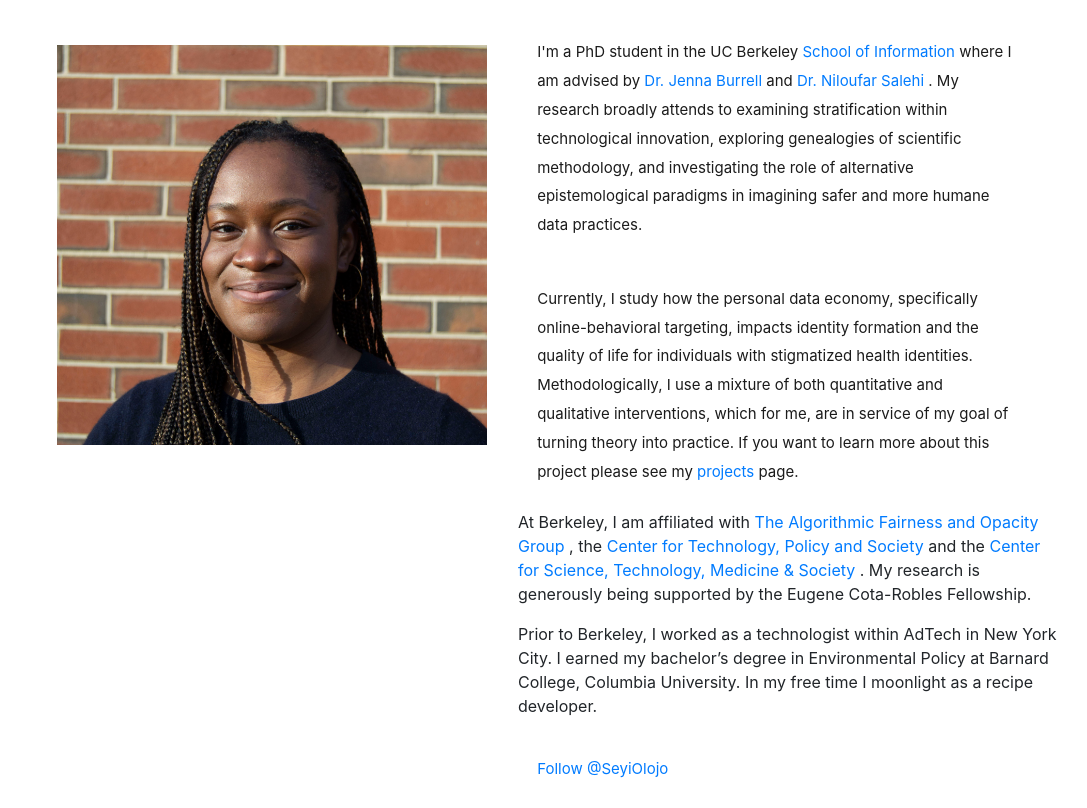
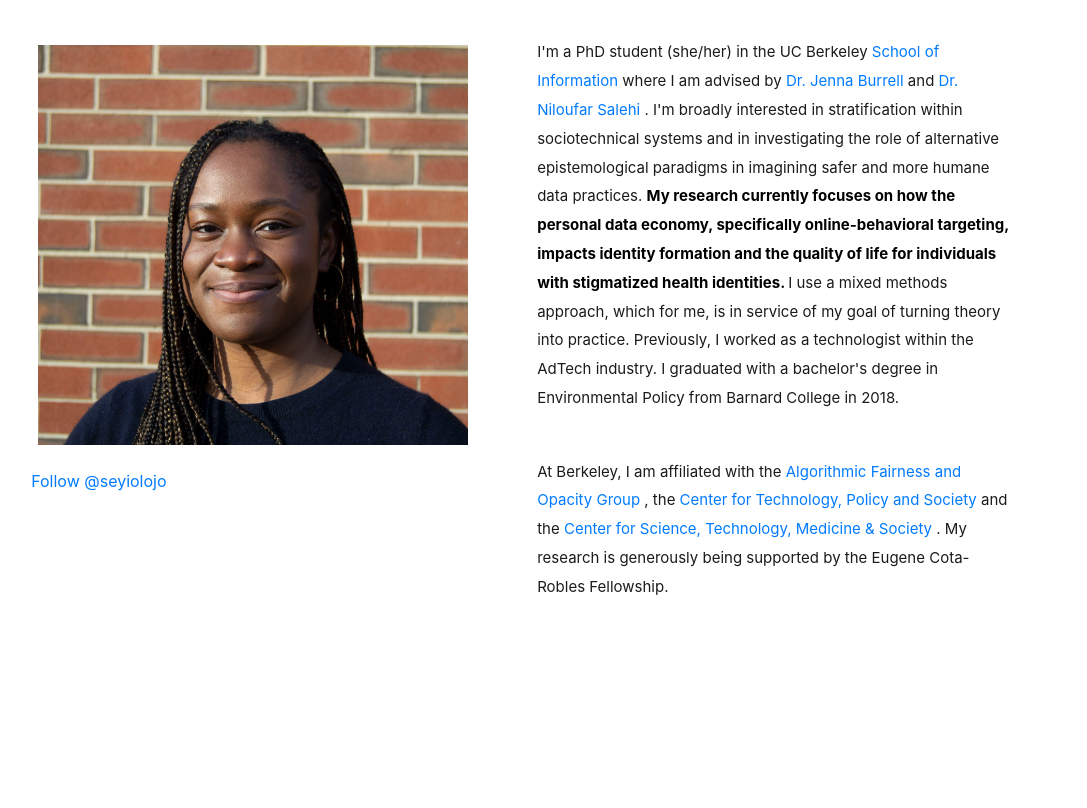
Before and after one commit to seolojo/Portfolio, a plain HTML site: page index.html in a window 1280 px wide. Shown: the part 100-908 px from the top of the page, without its empty margins (137-1224 px from the left). After the commit the page ends 800 px from the top, so only its background shows below. Drawn offline with Linux system fonts and the light colour scheme.

Commit message:
December 2021 updates

```diff
--- a/css/style.css
+++ b/css/style.css
@@ -53,7 +53,7 @@
 
 img{
     margin-top: 2rem;
-    margin-left: 6.8rem;
+    margin-left: 5.6rem;
 
 }
 
@@ -65,9 +65,9 @@ img{
 .subsection{
     padding-left: 1.1rem;
     padding-top: 1.5rem;
-    font-size: 10px;
+    font-size: 23px;
+    color: rgb(75, 74, 74);
 }
-
 
 .main-menu{
     font-size: 1.1rem;
@@ -78,3 +78,19 @@ img{
     margin-right: 0;
     color: darkgray;
 }
+
+b {
+    text-decoration: none;
+    color: black;
+  }
+  b:hover {
+    font-weight: 800;
+    color: #4689ee;
+  }
+
+.twitter {
+    padding-left: 0rem;
+    padding-top: 0rem;
+    margin-top: 1.5rem;
+    margin-left: 5.2rem;
+  }
--- a/index.html
+++ b/index.html
@@ -35,7 +35,7 @@
                       <div class="mr-auto"></div>
                     <ul class="navbar-nav">
                       <li class="nav-item">
-                        <a class="nav-link active" onclick="document.location='./index.html'">Home</a>
+                        <a class="nav-link active" onclick="document.location='./index.html'">About</a>
                       </li>
                       <li class="nav-item">
                         <a class="nav-link" onclick="document.location='./publications.html'">Publications</a>
@@ -44,11 +44,11 @@
                         <a class="nav-link" onclick="document.location='./projects.html'">Projects</a>
                       </li>
                       <li class="nav-item">
-                        <a class="nav-link" href="https://docs.google.com/document/d/1NqgY9I9DBVbwi5w3_ZNXfO3NCA92-Sn8QtQ8vvhi2Ek/edit?usp=sharing">CV</a>
+                        <a class="nav-link" href="https://drive.google.com/file/d/1xoXPfDc7nIl7c3OMnM_DOINcH-KSHTxxUFACqJ8wyhU/view" target="_blank" rel="noopener noreferrer">CV</a>
                       </li>
-                      <li class="nav-item">
+                      <!-- <li class="nav-item">
                         <a class="nav-link" href="https://medium.com/me/stories/public">Blog</a>
-                      </li>
+                      </li> -->
                       <li class="nav-item">
                         <a class="nav-link" href="mailto: oolojo@berkeley.com">Contact</a>
                       </li>
@@ -73,37 +73,37 @@
             <div class="row align-items-start">
                 <div class="col" class="image">
                     <img src="./img/seyi_3.jpg" width="430" height="400">
+                    <p class="twitter">
+                      <a href="https://twitter.com/seyiolojo?ref_src=twsrc%5Etfw" class="twitter-follow-button" data-show-count="false">Follow @seyiolojo</a><script async src="https://platform.twitter.com/widgets.js" charset="utf-8"></script>
+                  </p>
                 </div>
                 <div class="col">
                     <p class="para">
-                        I'm a PhD student in the UC Berkeley <a href="https://www.ischool.berkeley.edu/">School of Information</a>
+                        I'm a PhD student (she/her) in the UC Berkeley <a href="https://www.ischool.berkeley.edu/">School of Information</a>
                         where I am advised by <a href="https://sites.ischool.berkeley.edu/jburrell/">Dr. Jenna Burrell</a>
-                        and <a href="http://niloufar.org/">Dr. Niloufar Salehi</a> . My research broadly attends to examining stratification within
-                        technological innovation, exploring genealogies of scientific methodology, and investigating the role of alternative
+                        and <a href="http://niloufar.org/">Dr. Niloufar Salehi</a> . I'm broadly interested in stratification within
+                        sociotechnical systems and in investigating the role of alternative
                         epistemological paradigms in imagining safer and more humane data practices.
-                     <p class="para">
-                        Currently, I study how the personal data economy, specifically online-behavioral targeting,
-                        impacts identity formation and the quality of life for individuals with stigmatized health identities.
-                        Methodologically, I use a mixture of both quantitative and qualitative interventions, which for me,
-                        are in service of my goal of turning theory into practice. If you want to learn more about
-                        this project please see my <a href="https://www.seyiolojo.com/projects.html">projects</a> page.
+                       <b> My research currently focuses on how the personal data economy, specifically online-behavioral targeting,
+                        impacts identity formation and the quality of life for individuals with stigmatized health identities. </b>
+                        I use a mixed methods approach, which for me, is in service of my goal of turning theory into practice.
+
+                        Previously, I worked as a technologist within the AdTech industry.
+                        I graduated with a bachelor's degree in Environmental Policy from Barnard College in 2018.
                     </p>
 
-                    <p>
-                       At Berkeley, I am affiliated with <a href="https://afog.berkeley.edu/">The Algorithmic Fairness and Opacity Group</a>
+
+                     <!-- <p class="para">
+                        Before coming to Berkeley, I worked as a technologist within the AdTech industry.
+                        I graduated with a bachelor's degree in Environmental Policy from Barnard College in 2018.
+                    </p> -->
+
+                    <p class="para">
+                       At Berkeley, I am affiliated with the <a href="https://afog.berkeley.edu/">Algorithmic Fairness and Opacity Group</a>
                       , the <a href="https://ctsp.berkeley.edu/">Center for Technology, Policy and Society</a> and the <a href="https://cstms.berkeley.edu/research/sts/">
                         Center for Science, Technology, Medicine & Society </a>. My research is generously being supported by the Eugene Cota-Robles Fellowship.
                     </p>
-                    <p>
-                      Prior to Berkeley, I worked as a technologist within AdTech in New York City.
-                      I earned my bachelor’s degree in Environmental Policy at Barnard College, Columbia University.
-                      In my free time I moonlight as a recipe developer.
-                    </p>
 
-
-                    <p class="para">
-                        <a href="https://twitter.com/SeyiOlojo?ref_src=twsrc%5Etfw" class="twitter-follow-button" data-show-count="false">Follow @SeyiOlojo</a><script async src="https://platform.twitter.com/widgets.js" charset="utf-8"></script>
-                    </p>
 
                 </div>
             </div>
```
Also changed, not shown: projects.html (+6 -6 lines), publications.html (+13 -7 lines).
